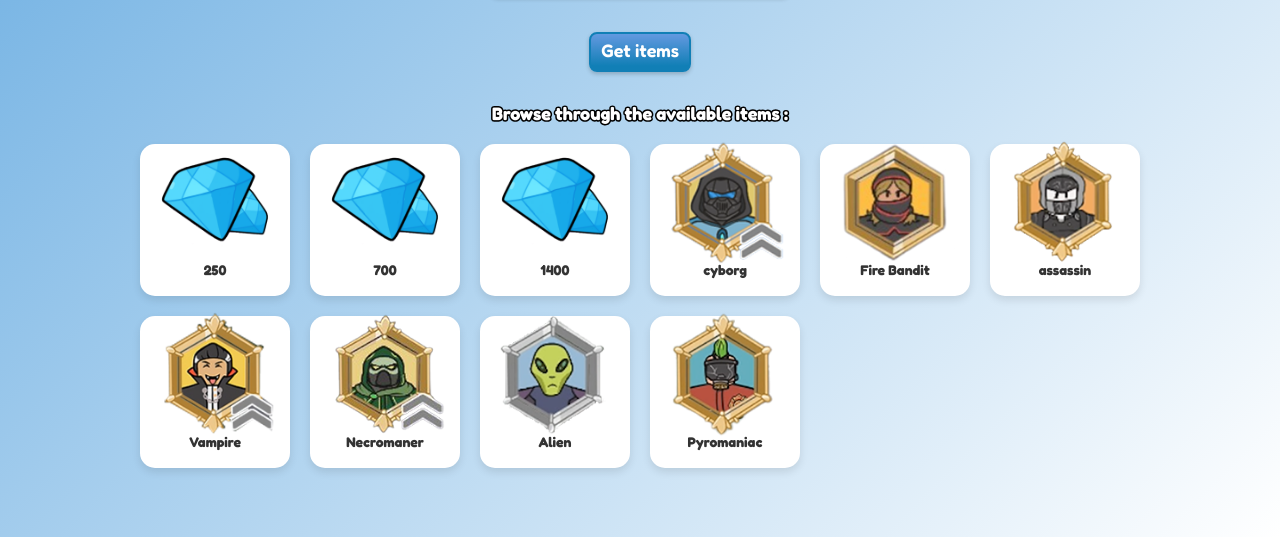
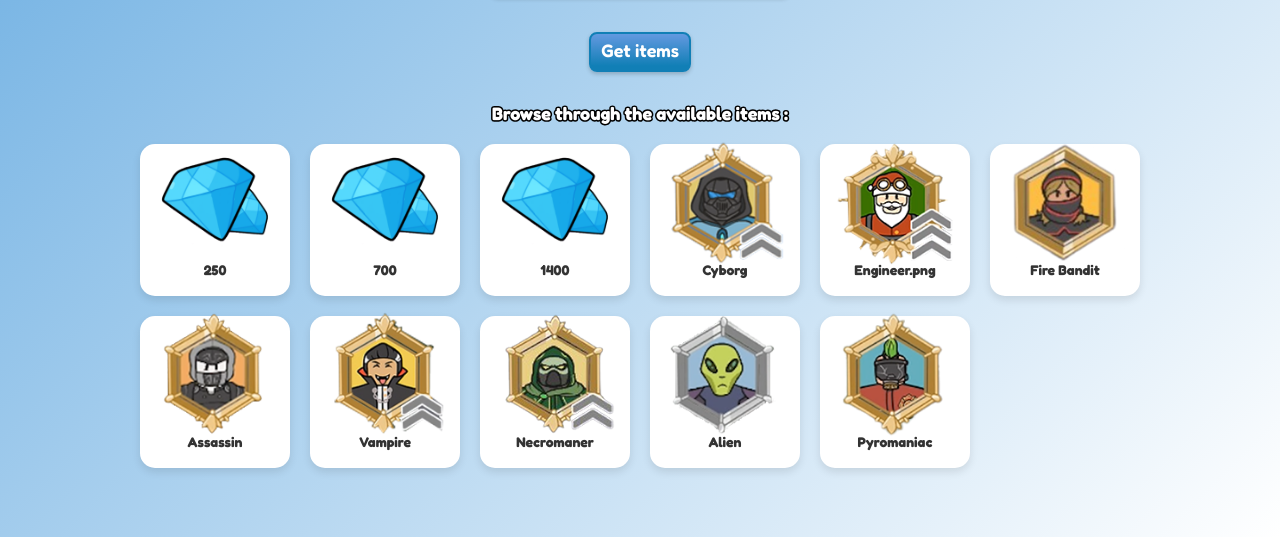
Before and after one commit to parkersat/99nights, a plain HTML site: page index.html in a window 1280 px wide. Shown: the part 263-800 px from the top of the page. Drawn offline with Linux system fonts and the light colour scheme.

Commit message:
Update index.html

```diff
--- a/index.html
+++ b/index.html
@@ -59,7 +59,14 @@
           <div class="gamepass-icon pixel-angelus">
             <img style="width: 120px" src="/cyborg.png" alt="" />
           </div>
-          <div class="gamepass-name">cyborg</div>
+          <div class="gamepass-name">Cyborg</div>
+        </div>
+
+            <div class="gamepass-item" onclick="toggleSelection(this)">
+          <div class="gamepass-icon pixel-angelus">
+            <img style="width: 120px" src="/Engineer.png" alt="" />
+          </div>
+          <div class="gamepass-name">Engineer.png</div>
         </div>
 
         <div class="gamepass-item" onclick="toggleSelection(this)">
@@ -73,7 +80,7 @@
           <div class="gamepass-icon pixel-angelus">
             <img style="width: 120px" src="/assassin.png" alt="" />
           </div>
-          <div class="gamepass-name">assassin</div>
+          <div class="gamepass-name">Assassin</div>
         </div>
 
         <div class="gamepass-item" onclick="toggleSelection(this)">
```
